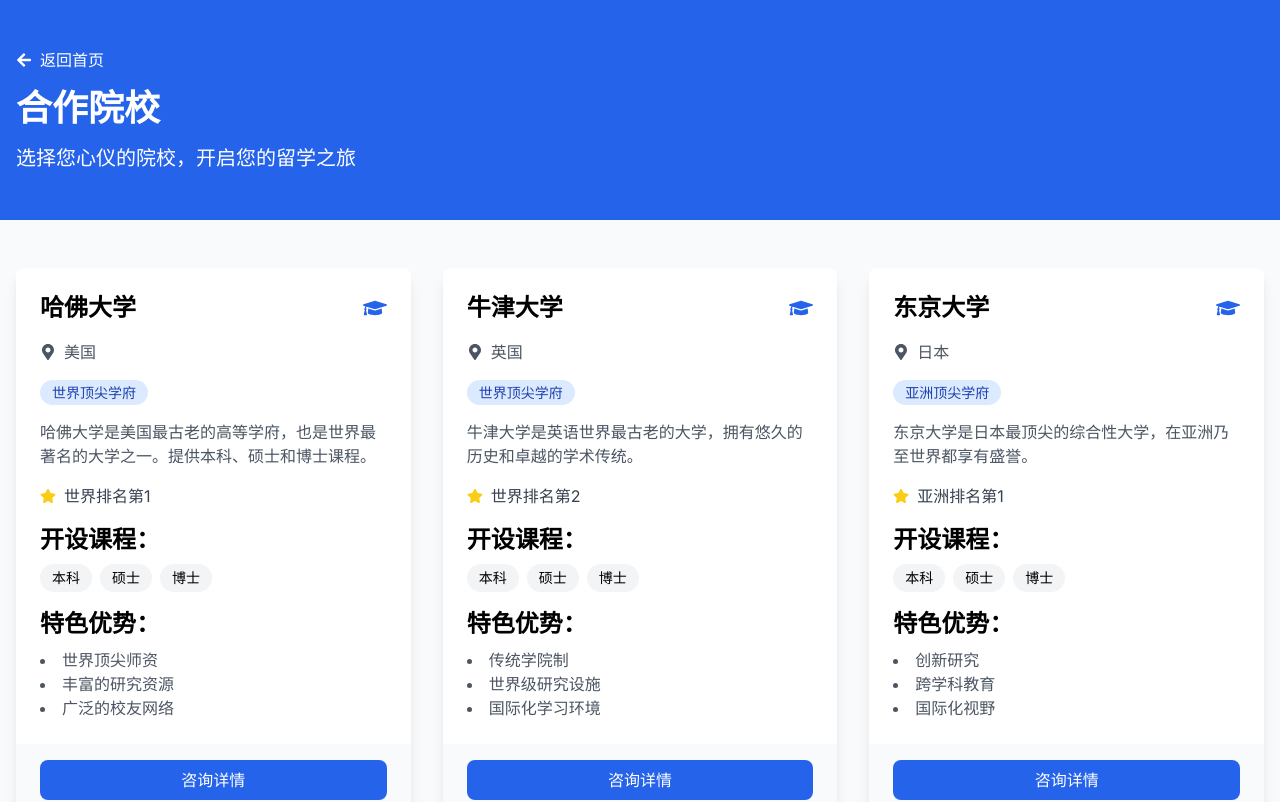
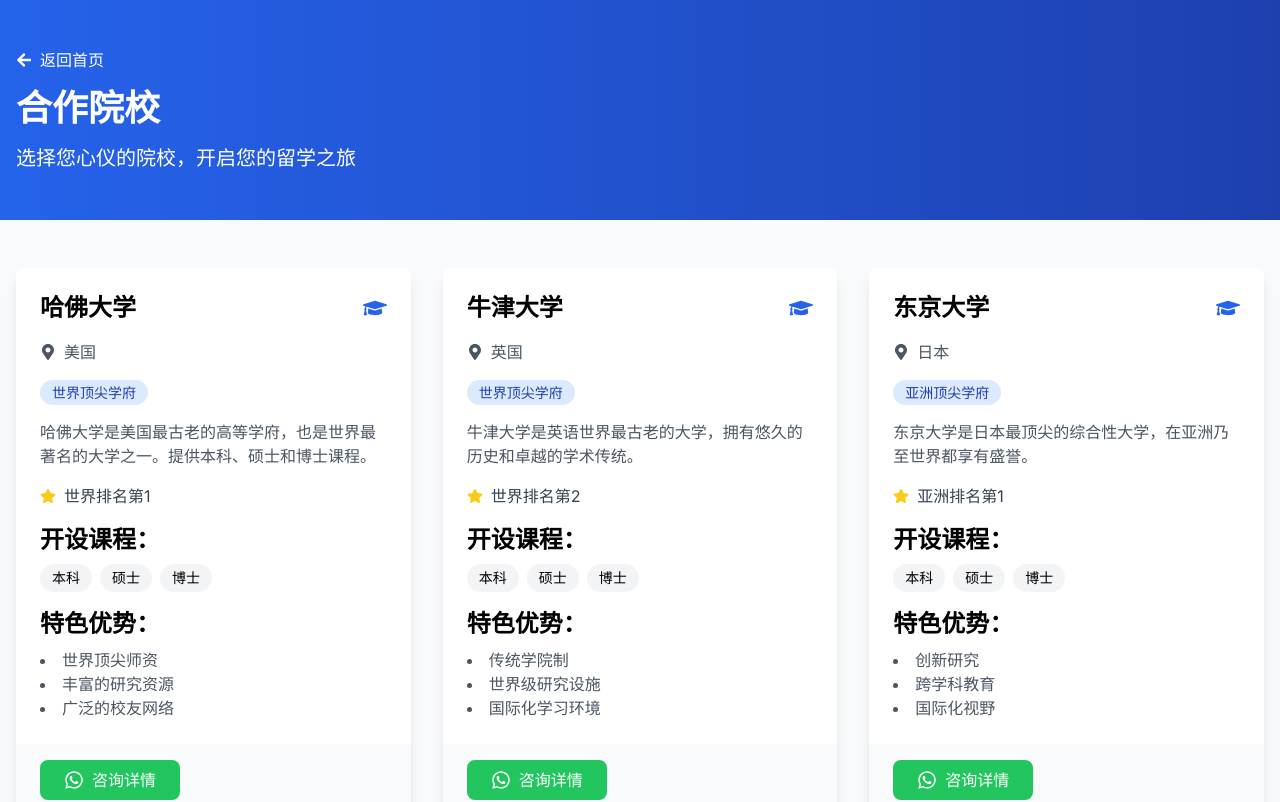
Before and after one commit to caimi124/xueli3, a Next.js app: page /schools in a window 1280 px wide. Shown: the top 802 px of the page. Built offline with nearby package versions, Linux system fonts and the light colour scheme.

Commit message:
feat: update schools page with improved UI and icons

```diff
--- a/app/schools/page.tsx
+++ b/app/schools/page.tsx
@@ -1,6 +1,8 @@
+'use client';
+
 import React from 'react';
 import Link from 'next/link';
-import { FaArrowLeft, FaGraduationCap, FaMapMarkerAlt, FaStar } from 'react-icons/fa';
+import { FaArrowLeft, FaGraduationCap, FaMapMarkerAlt, FaStar, FaWhatsapp } from 'react-icons/fa';
 
 export default function Schools() {
   const schools = [
@@ -63,7 +65,7 @@
   return (
     <div className="min-h-screen bg-gray-50">
       {/* Header */}
-      <div className="bg-blue-600 text-white py-12">
+      <div className="bg-gradient-to-r from-blue-600 to-blue-800 text-white py-12">
         <div className="container mx-auto px-4">
           <Link href="/" className="inline-flex items-center text-white mb-4 hover:text-gray-200">
             <FaArrowLeft className="mr-2" />
@@ -122,8 +124,11 @@
               <div className="bg-gray-50 px-6 py-4">
                 <Link
                   href="https://wa.me/1234567890"
-                  className="block text-center bg-blue-600 hover:bg-blue-700 text-white px-6 py-2 rounded-lg transition-colors"
+                  className="block text-center bg-green-500 hover:bg-green-600 text-white px-6 py-2 rounded-lg transition-colors inline-flex items-center justify-center gap-2"
+                  target="_blank"
+                  rel="noopener noreferrer"
                 >
+                  <FaWhatsapp className="text-xl" />
                   咨询详情
                 </Link>
               </div>
```
